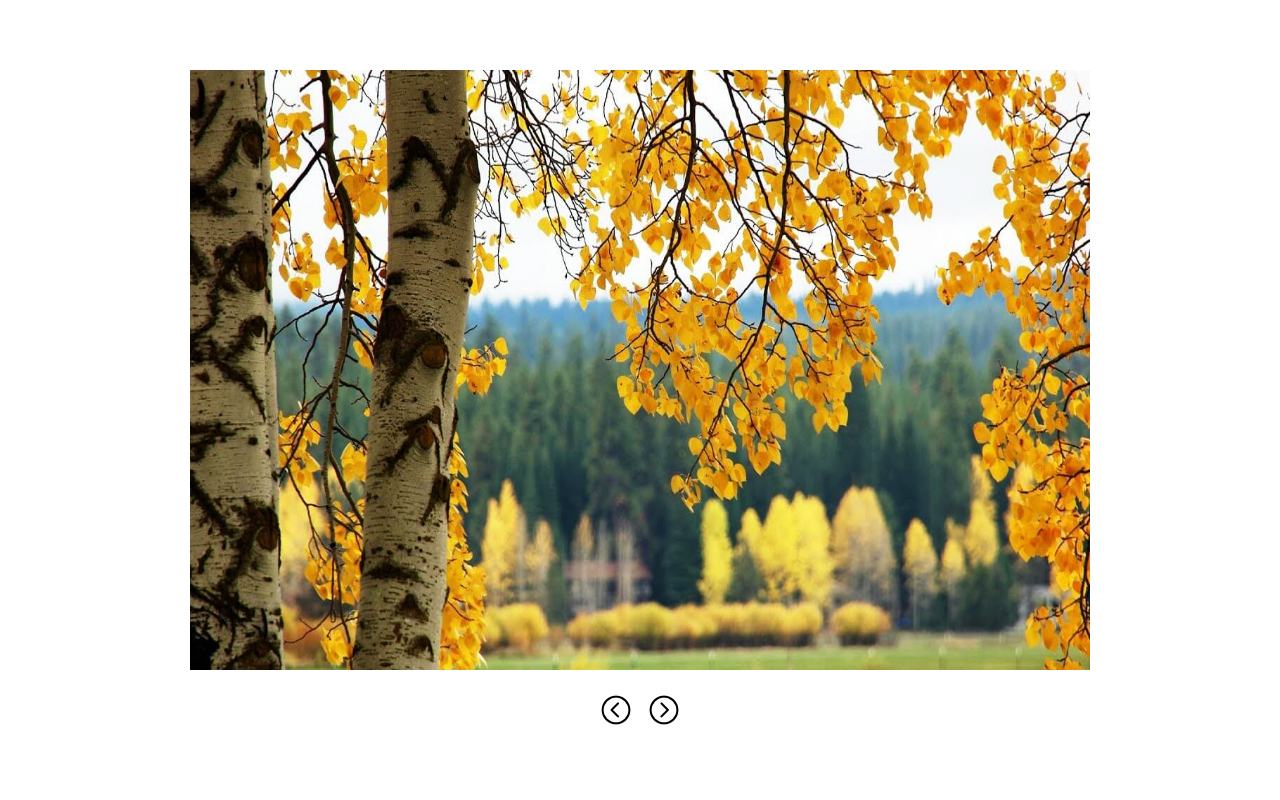
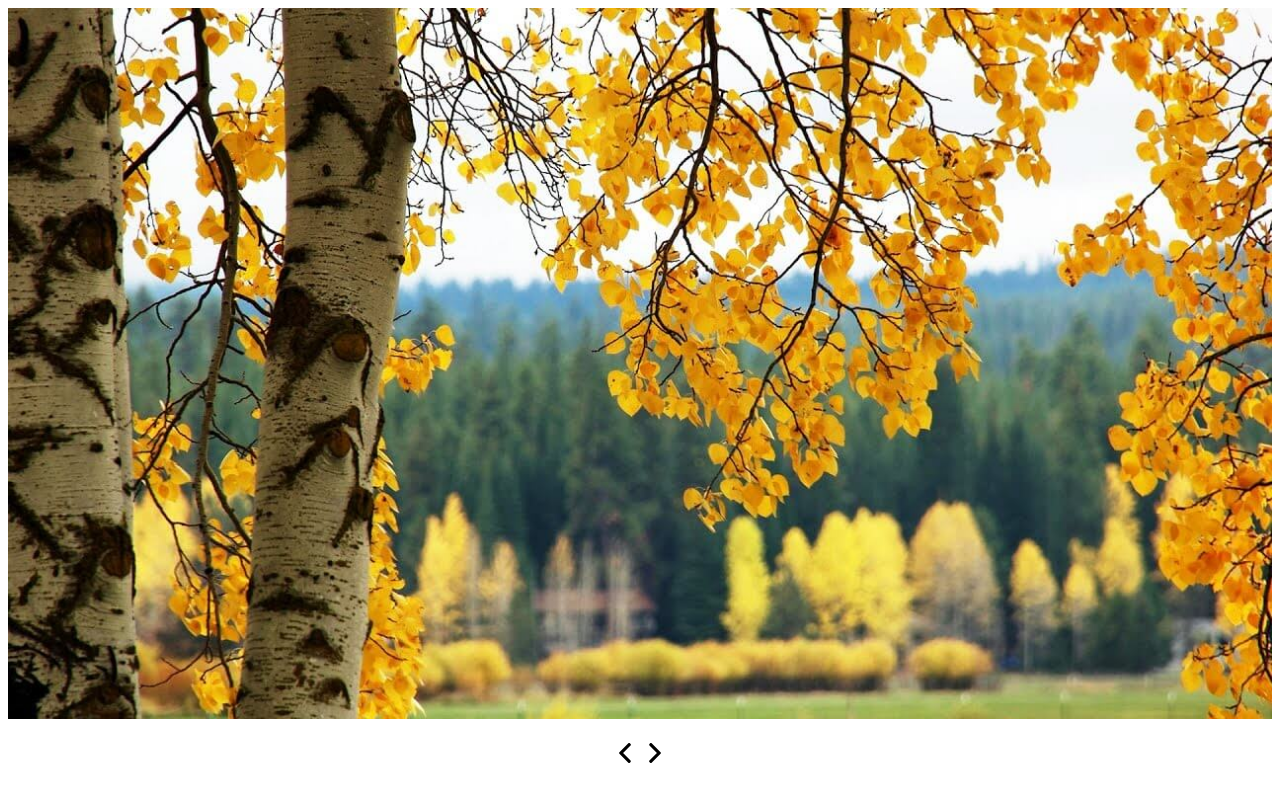
Before and after one commit to DmitriyAkkerman/Manual-Slider, a plain HTML site: page index.html in a window 1280 px wide. Drawn offline with Linux system fonts and the light colour scheme.

Commit message:
Massive update

```diff
--- a/assets/css/main.css
+++ b/assets/css/main.css
@@ -1,39 +1,35 @@
-.manual-slider {
-  width: 900px;
-  margin: 50px auto;
-  background: #fff;
+.manual-slider > img {
+  display: none;
+  width: 100%;
+  height: 100%;
+  margin: 0 auto;
 }
 
-.manual-slider > img {
-  width: 100%;
-  height: 600px;
-  margin: 0 auto;
-  padding-top: 20px;
-  background-size: cover;
-  background-repeat: no-repeat;
+.manual-slider > img.current {
+  display: inline-block;
 }
 
 .manual-slider > .nav {
   display: flex;
   justify-content: space-between;
-  width: 80px;
+  width: 50px;
   margin: 0 auto;
   margin-top: 20px;
 }
 
 .manual-slider > .nav > .previous,
 .manual-slider > .nav > .next {
-  width: 32px;
-  height: 32px;
+  width: 20px;
+  height: 20px;
   border: none;
   cursor: pointer;
   outline: none;
 }
 
 .manual-slider > .nav > .previous {
-  background: url('../img/left-arrow.png');
+  background: url('../img/prev.svg');
 }
 
 .manual-slider > .nav > .next {
-  background: url('../img/right-arrow.png');
+  background: url('../img/next.svg');
 }
--- a/assets/js/manual-slider.js
+++ b/assets/js/manual-slider.js
@@ -1,28 +1,45 @@
 class ManualSlider {
-  constructor(el, images = []) {
+  constructor(el) {
 
     if(!el) {
       throw new Error('Specify root selector')
     }
 
-    if(!images.length) {
-      throw new Error('Add images')
+    this.el = el;
+    this.count = 0;
+    this.images = this.el.querySelectorAll('img');
+    this.images[0].classList.add('current');
+
+    this.initNav();
+    this.navEvents();
+  }
+
+  setCurrent() {
+    this.el.querySelector(".current").classList.remove('current');
+    this.images[this.count].classList.add('current')
+  }
+
+  slidePrev() {
+    this.count--;
+
+    if (this.count < 0) {
+      this.count = this.images.length - 1;
     }
 
-    this.el = el;
-    this.images = images;
-    this.count = 0;
-
-    this.init();
-    this.initHTML();
-    this.initEvents();
+    this.setCurrent(this.images[this.count]);
   }
 
-  init() {
-   this.el.querySelector("img").src = `${this.images[this.count]}`;
+  slideNext() {
+    this.count++;
+
+    if (this.count > this.images.length - 1) {
+      this.count = 0;
+    }
+
+    this.setCurrent(this.images[this.count]);
   }
 
-  initHTML() {
+  initNav() {
     let nav = document.createElement('div');
     nav.classList.add('nav');
     nav.innerHTML = `
@@ -32,7 +49,7 @@ class ManualSlider {
     this.el.appendChild(nav);
   }
 
-  initEvents() {
+  navEvents() {
     let that = this;
 
     that.el.querySelector('.previous').addEventListener('click', function() {
@@ -43,24 +60,4 @@ class ManualSlider {
       that.slideNext();
     });
   }
-
-  slidePrev() {
-    this.count--;
-
-    if (this.count < 0) {
-      this.count = this.images.length - 1;
-    }
-
-    this.init(this.images[this.count]);
-  }
-
-  slideNext() {
-    this.count++;
-
-    if (this.count > this.images.length - 1) {
-      this.count = 0;
-    }
-
-    this.init(this.images[this.count]);
-  }
 }
--- a/index.html
+++ b/index.html
@@ -12,7 +12,9 @@
 <body>
 
   <div class="manual-slider">
-    <img src="" alt="">
+    <img src="./assets/img/1.jpg" alt="">
+    <img src="./assets/img/2.jpg" alt="">
+    <img src="./assets/img/3.jpg" alt="">
   </div>
 
 <script src="assets/js/manual-slider.js"></script>
@@ -20,14 +22,7 @@
 <script>
 
   document.addEventListener('DOMContentLoaded', function() {
-    new ManualSlider(
-        document.querySelector('.manual-slider'),
-        [
-          './assets/img/1.jpg',
-          './assets/img/2.jpg',
-          './assets/img/3.jpg'
-        ]
-    );
+    new ManualSlider(document.querySelector('.manual-slider'));
   })
 
 </script>
```
Also changed, not shown: assets/img/left-arrow.png (deleted), assets/img/next.svg (added), assets/img/prev.svg (added), assets/img/right-arrow.png (deleted).
